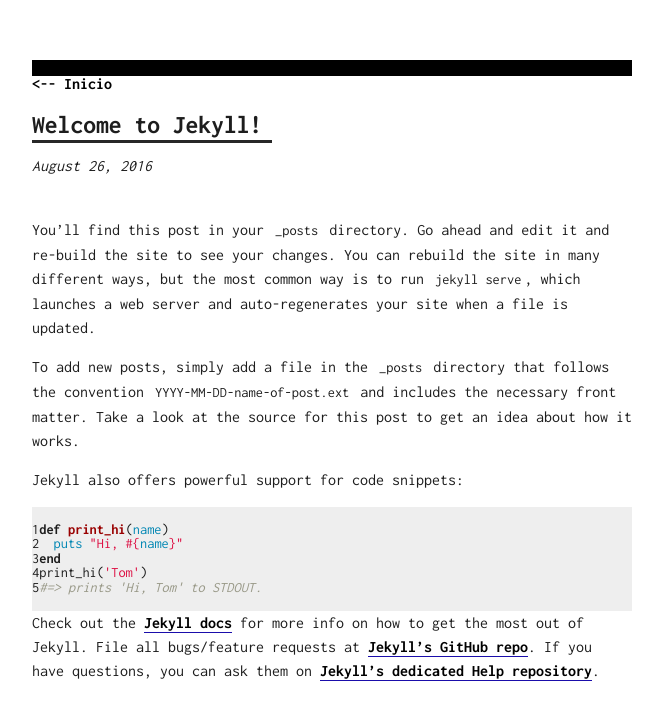
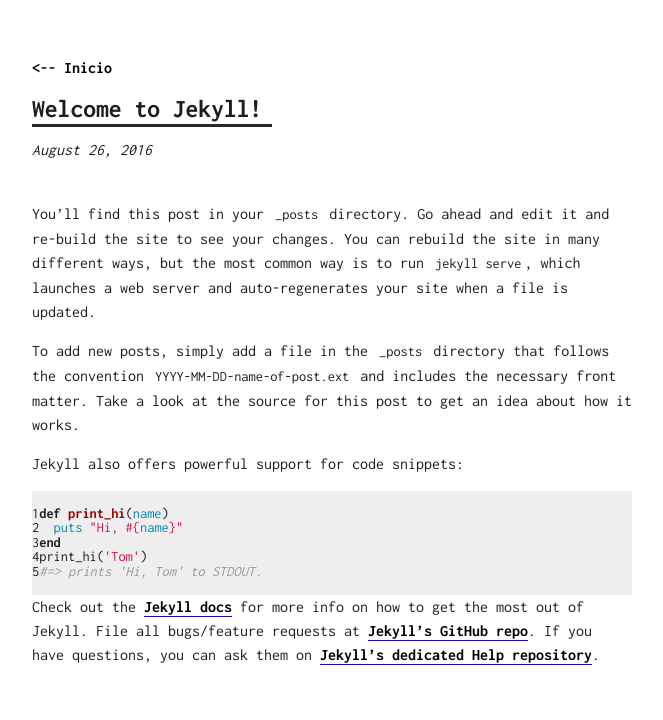
Before and after one commit to AlbCM/albcm.github.io, a Jekyll site: the page built from _posts/2016-08-26-welcome-to-jekyll.markdown, in a window 1280 px wide. Shown: the top 720 px of the page, without its empty margins (308-971 px from the left). Built offline with Jekyll 4.4.1, drawn with Linux system fonts in a browser that asks for light colours; comment, search, counter and statistics services are not loaded.

Commit message:
Update main.scss

```diff
--- a/assets/css/main.scss
+++ b/assets/css/main.scss
@@ -87,9 +87,9 @@
 
 .blog {
  	border-top-style:solid;
-	border-top-width:0.3em;
+	border-top-width:0.2em;
 	border-top-color:black;
-	padding-bottom: 30px;
+	padding-bottom: 40px;
 	h1 {
 		font-size: 1.4em;
 		margin-bottom: 5px;
@@ -109,9 +109,6 @@
 }
 
 .post {
-	border-top-style:solid;
-    	border-top-width:1em;
-    	border-top-color:black;
 	padding-bottom: 30px;
 	&__back {
 		a {
```
